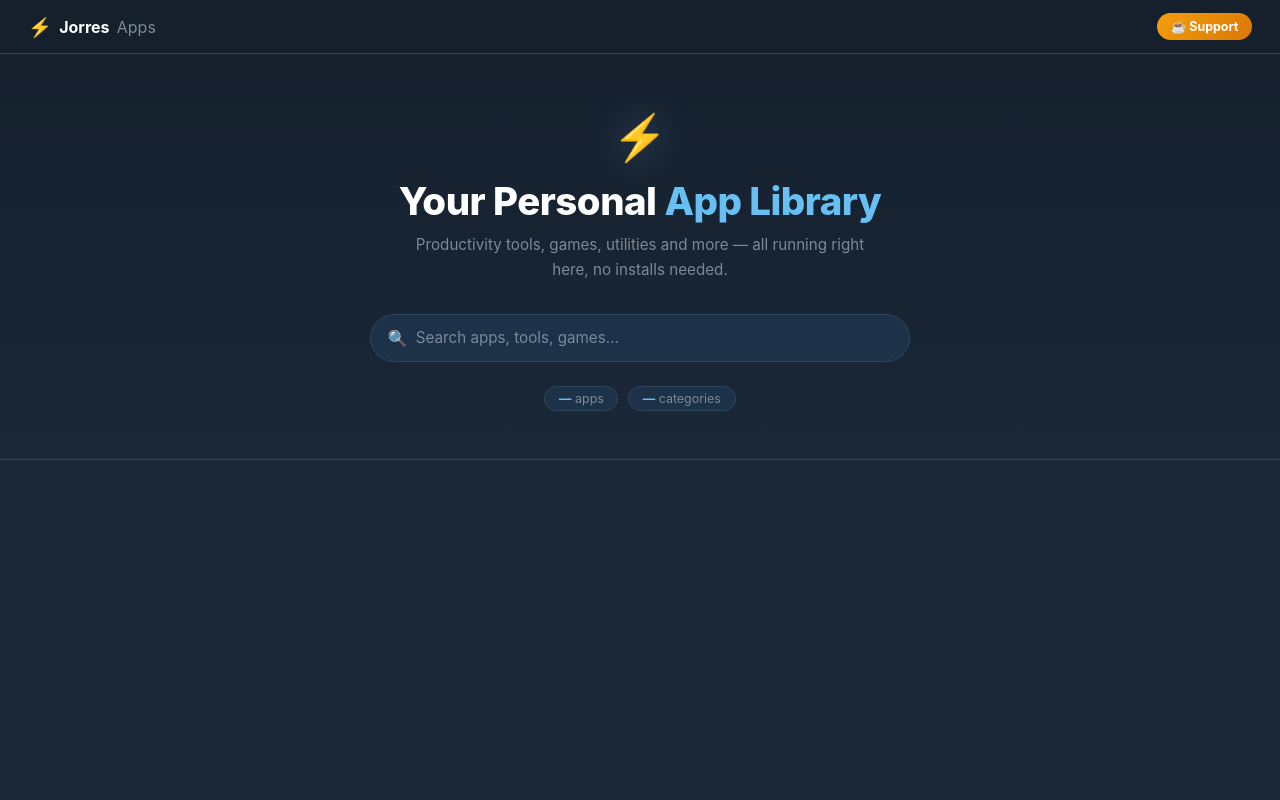
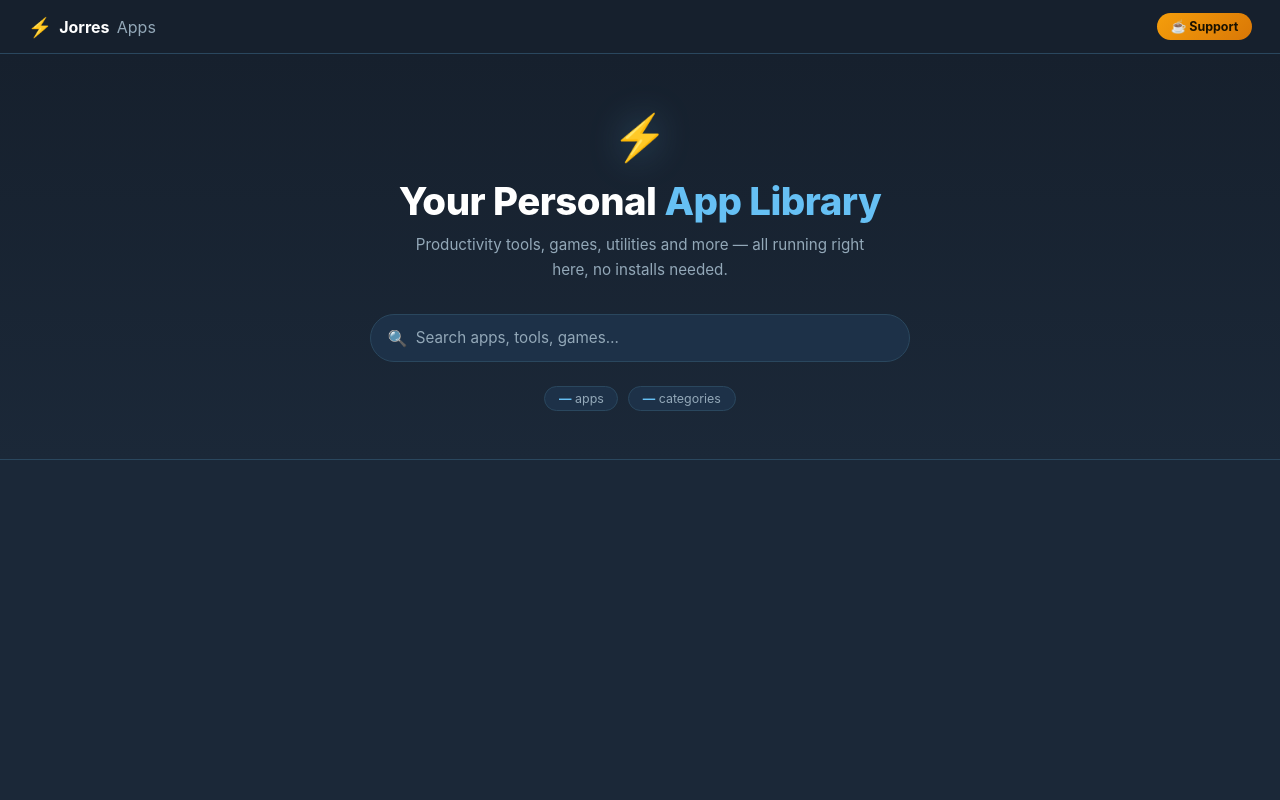
Before and after one commit to RealJorres/MyApps, a Python web app: template templates/index.html in a window 1280 px wide. Run offline with Jinja, Linux system fonts and the light colour scheme; the template is opened without the code that fills it, so the values that code supplies are empty.

Commit message:
updated color-contrast

```diff
--- a/templates/index.html
+++ b/templates/index.html
@@ -23,8 +23,8 @@
         --accent: #66c0f4;
         --accent-dark: #1b8fc4;
         --text: #c6d4df;
-        --muted: #7a8a97;
-        --green: #5ba32b;
+        --muted: #93a8b8;
+        --green: #3e7a1e;
         --tag-bg: #1e3448;
       }
       *,
@@ -81,7 +81,7 @@
         gap: 0.35rem;
         padding: 0.35rem 0.85rem;
         background: linear-gradient(135deg, #f59e0b, #d97706);
-        color: #fff;
+        color: #1a1200;
         border: none;
         border-radius: 20px;
         font-size: 0.78rem;
@@ -312,7 +312,7 @@
         color: #fff;
       }
       .btn-open:hover {
-        background: #6dc435;
+        background: #4a8f24;
       }
 
       /* ── Empty state ── */
@@ -436,7 +436,7 @@
         flex: 1;
         text-align: center;
       }
-      .fav-open:hover { background: #6dc435; }
+      .fav-open:hover { background: #4a8f24; }
       .fav-remove {
         background: none;
         border: none;
@@ -505,7 +505,7 @@
       }
       .donate-header p {
         font-size: 0.8rem;
-        color: #7a8a97;
+        color: #93a8b8;
         margin-top: 0.25rem;
       }
       .donate-body {
@@ -535,7 +535,7 @@
       }
       .donate-note {
         font-size: 0.78rem;
-        color: #7a8a97;
+        color: #93a8b8;
         text-align: center;
         line-height: 1.5;
       }
```
